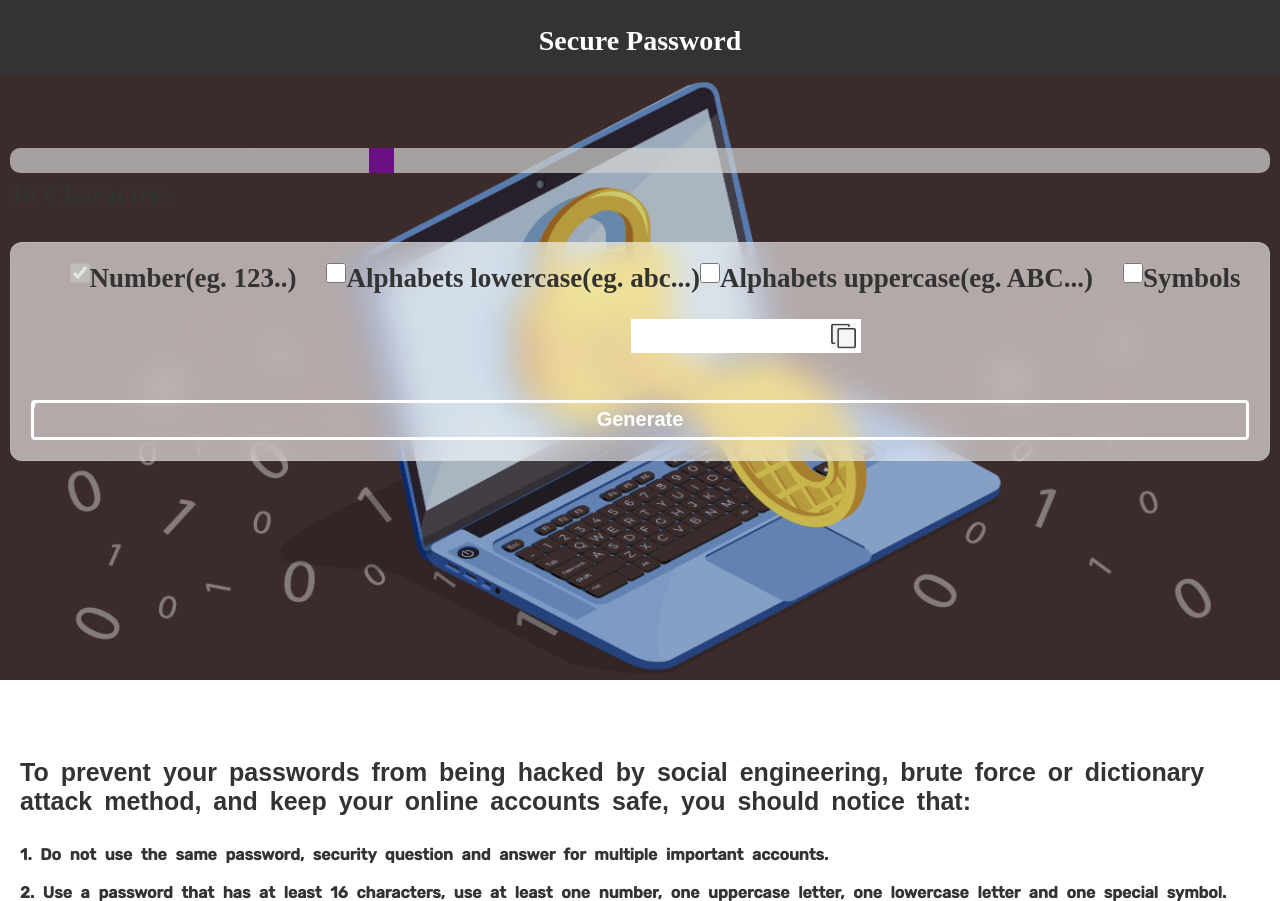
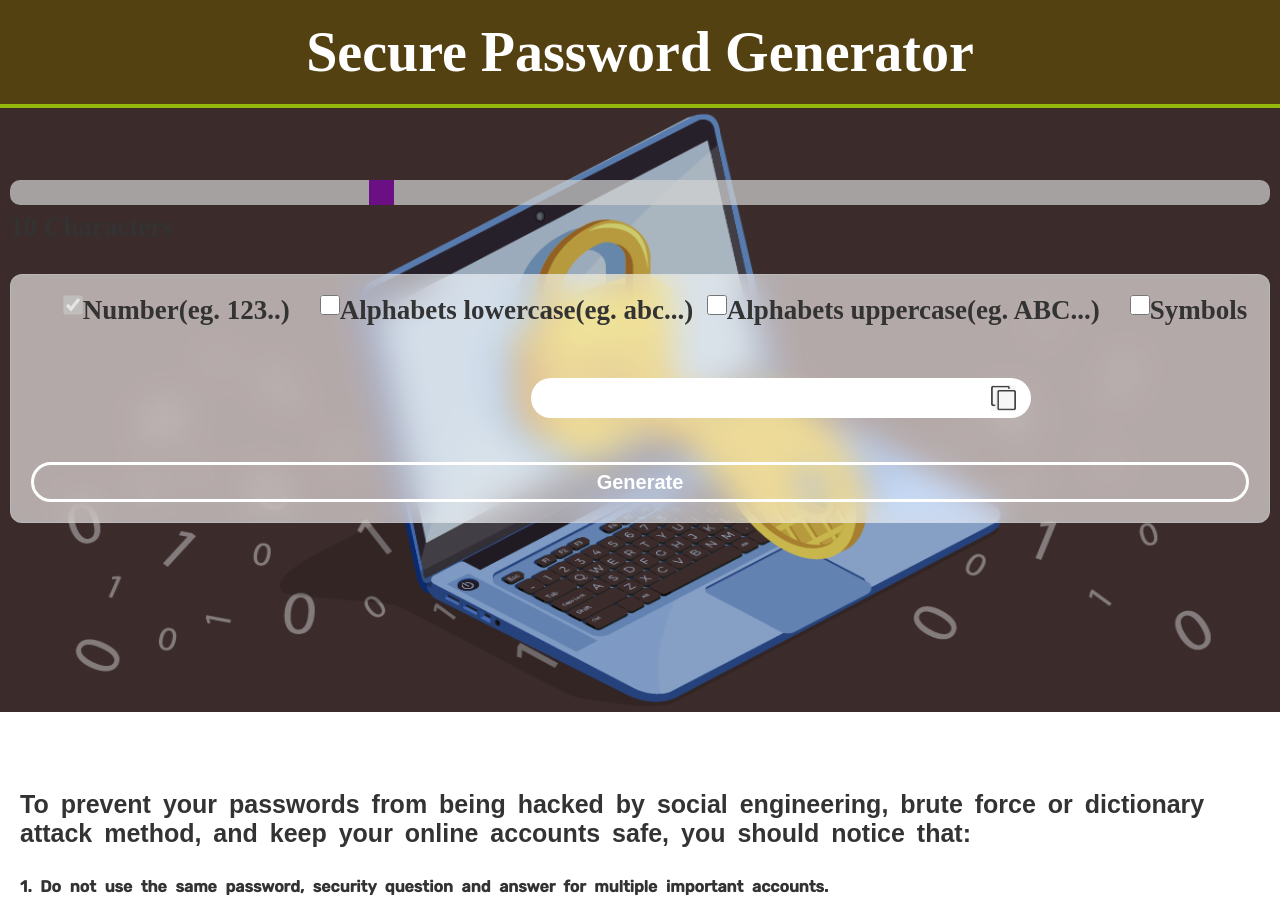
Before and after one commit to aritro66/Password-generator, a plain HTML site: page index.html in a window 1280 px wide. Shown: the top 901 px of the page. Drawn offline with nearby package versions, Linux system fonts and the light colour scheme.

Commit message:
Fixes : Fixed the button animation

```diff
--- a/index.html
+++ b/index.html
@@ -20,7 +20,9 @@
 </head>
 
 <body>
-    <h1>Secure Password</h1>
+    <div class="heading__wrapper">
+        <h1>Secure Password Generator</h1>
+    </div>
     <div id="generate">
         <br><br>
         <input type="range" min=1 max=32 value=10 name="" class="slider"> <span id="pointer"></span>
@@ -30,7 +32,8 @@
 
             <div class="option__wrapper">
                 <input type="checkbox" name="" id="option" checked disabled>Number(eg. 123..)
-                <input type="checkbox" name="" id="option">Alphabets lowercase(eg. abc...)<input type="checkbox" name="" id="">Alphabets uppercase(eg. ABC...)<br>
+                <input type="checkbox" name="" id="option">Alphabets lowercase(eg. abc...)&nbsp;&nbsp;
+                <input type="checkbox" name="" id="">Alphabets uppercase(eg. ABC...)
                 <input type="checkbox" name="" id="option">Symbols
             </div>
 
@@ -150,8 +153,8 @@
         <br>
         <hr>
         <br>
-        <p style="text-align: center;">Please follow above instructions.</p>
-        <p style="text-align: center;">We do not store any passwords.</p>
+        <p style="text-align: center; color: red;">Please follow above instructions.</p>
+        <p style="text-align: center; color: green;">We do not store any passwords.</p>
         <br>
         <br>
     </div>
@@ -169,7 +172,7 @@
                 <li><a href="#">Contact Us</a></li>
         </ul>
             <div class="footer-copyright">
-                <p style="color: white;">Copyright @ 2022 All Rights Reserved.</p>
+                <p style="color: white;">Copyright @Aritro. 2022 All Rights Reserved.</p>
             </div>
     </footer>
 
--- a/style.css
+++ b/style.css
@@ -10,14 +10,18 @@
 body{
     overflow-x: hidden;
 }
+.heading__wrapper{
+    text-align: center;
+    font-size: 28px;
+    padding: 20px;
+    border-bottom: 4px solid rgb(147, 185, 12);
+    background-color: #544111;
+
+}
+
 h1{
-    background-color: #333;
-    padding: 25px;
-    color: #ffffff;
-    text-align: center;
-    height: 75.5px;
-    font-size: 28px;
-
+    color: rgb(255, 255, 255);
+    border-bottom: #7e04aa;
 }
 button{
     cursor: pointer;
@@ -98,9 +102,10 @@ button{
 }
 
 #stats{
-    margin-left: 600px;
-    margin-top: 20px;
+    margin-left: 500px;
+    margin-top: 50px;
     margin-bottom: -20px;
+
 }
 #make{
     height: 40px;
@@ -112,6 +117,8 @@ button{
     font-size: 20px;
     position: relative;
     overflow: hidden;
+    border-radius: 20px;
+    font-size: 20px;
 }
 #make::before{
     position: absolute;
@@ -126,7 +133,7 @@ button{
     transition-timing-function: linear;
 }
 #make:hover::before{
-    left:120px;
+    left:1500px;
     /* transform: 1s; */
 }
 #generate input[type="checkbox"]
@@ -142,11 +149,15 @@ button{
     overflow: hidden;
     height: 34px;
     padding: 5px;
-    width: 200px;
-    font-size: 16px;
+    /* width: 200px; */
+    font-size: 18px;
     /* display: inline-bloc; */
     /* border: 1px solid black; */
     border: none;
+    padding: 20px;
+    border-radius: 20px;
+    width: 500px;
+    text-align: center;
 
 }
 #copy{
@@ -159,6 +170,8 @@ button{
     border-right: 5px solid white;
     border-top: 4px solid white;
     border-bottom: 4px solid white;
+    /* border: 2px solid black; */
+    margin-left: -40px;
     /* margin-left: 5px; */
 
 }
```
